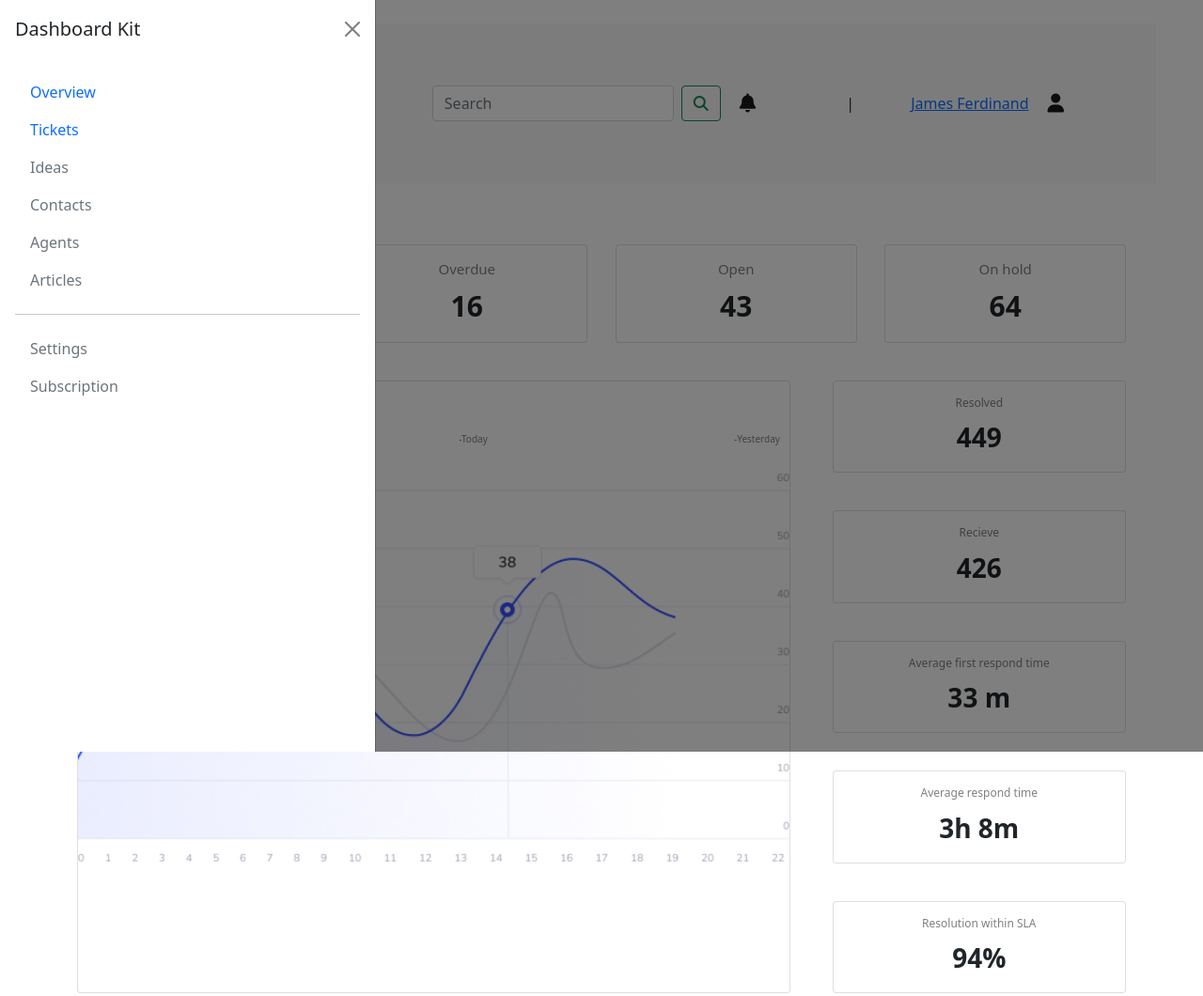
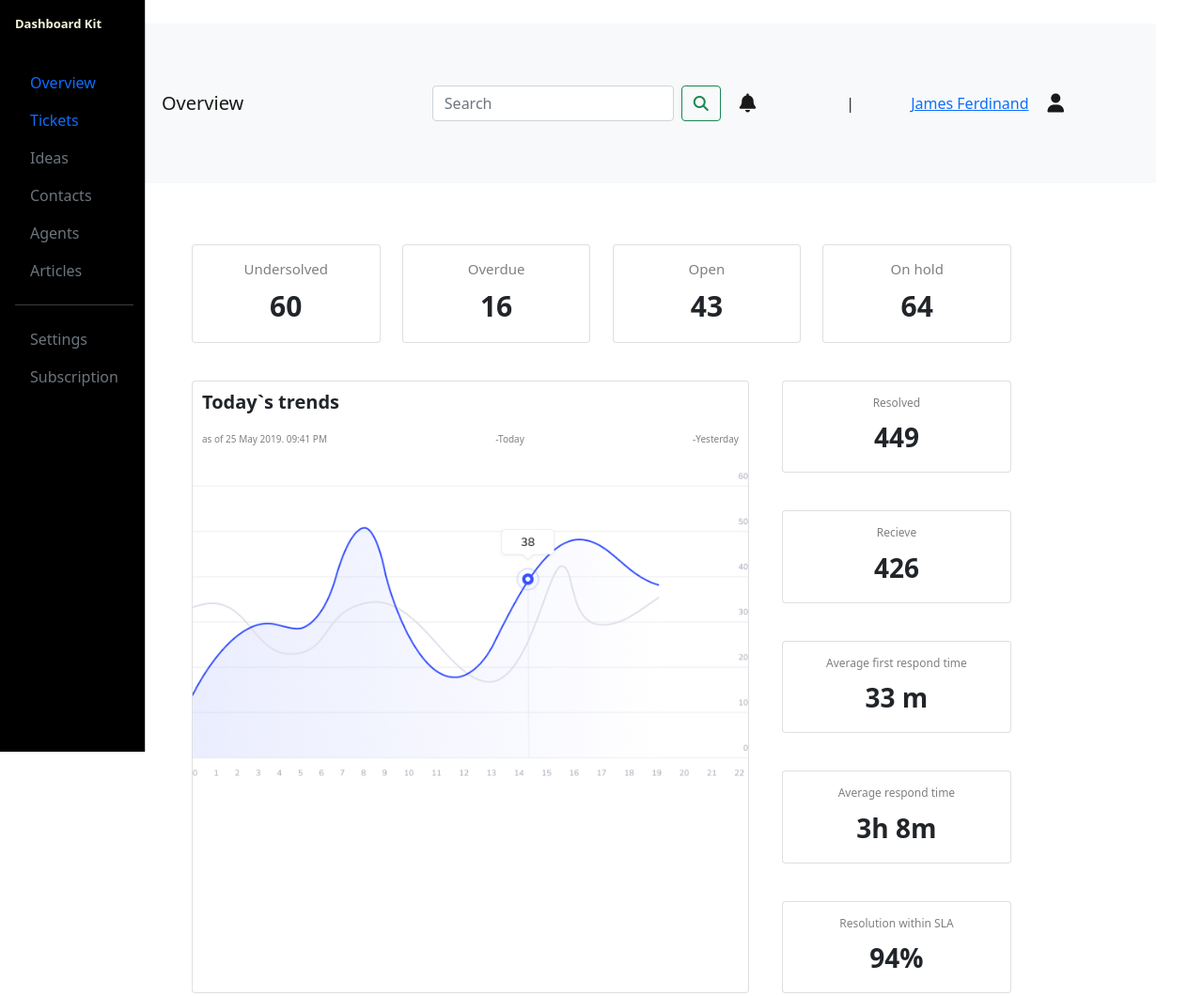
Before and after one commit to Yannastudent/Tatiana_Vyazemskaya, a website: page public/index.html in a window 1280 px wide. Shown: the top 1060 px of the page at 94% size. Drawn offline with nearby package versions, Linux system fonts and the light colour scheme.

Commit message:
sidebar appearance adjusted

```diff
--- a/public/index.html
+++ b/public/index.html
@@ -16,7 +16,7 @@
 </head>
 
 <body>
-  <div class="offcanvas offcanvas-start" tabindex="-1" id="offcanvas" aria-labelledby="offcanvasLabel">
+  <div class="offcanvas offcanvas-start" tabindex="-1" id="offcanvas" aria-labelledby="offcanvasLabel" data-bs-backdrop="false">
     <!--humburger menu-->
     <div class="offcanvas-header">
       <h5 class="offcanvas-title" id="offcanvasLabel">Dashboard Kit</h5>
--- a/src/scss/stylesheet.scss
+++ b/src/scss/stylesheet.scss
@@ -121,6 +121,18 @@
     }
 }
 
+.offcanvas-start {
+    width: 155px;
+    background-color: black;
+    color: beige;
+}
+#offcanvasLabel {
+    font-size: 13px;
+    font-weight: bold;
+}
+.container {
+    width: 70%;
+}
 
 /*desktop version*/
 @media screen and (min-width:480px){
```
Also changed, not shown: public/assets/css/stylesheet.css.
